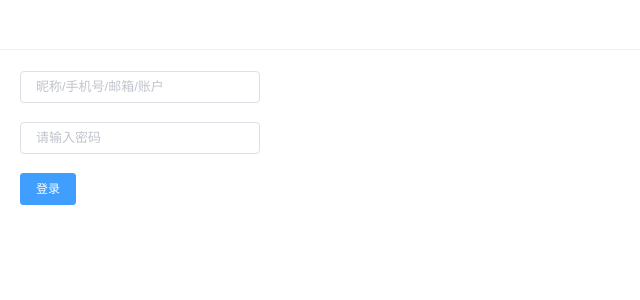
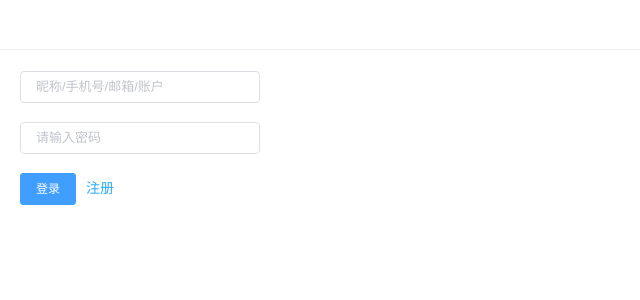
Before and after one commit to wrule/91weixin-login-fe, a Vue app: page /login in a window 1280 px wide. Shown: the top 300 px of the page, without its empty margins (0-640 px from the left). Built offline with nearby package versions, Linux system fonts and the light colour scheme.

Commit message:
登录跳转与注册

```diff
--- a/src/App.vue
+++ b/src/App.vue
@@ -8,7 +8,6 @@
         width: 100%;
         height: 100%;
     }
-
     .elHeader {
         border-bottom: solid 1px #eee;
     }
@@ -20,6 +19,10 @@
         height: 100%;
         padding: 0px;
         margin: 0px;
+    }
+    a {
+        color: #2baaff;
+        text-decoration: none;
     }
 </style>
 
--- a/src/views/login/index.vue
+++ b/src/views/login/index.vue
@@ -6,6 +6,9 @@
     }
     .loginForm {
         width: 240px;
+    }
+    .loginButton {
+        margin-right: 10px;
     }
 </style>
 
@@ -37,9 +40,11 @@
             <el-form-item>
                 <el-button
                     type="primary"
+                    class="loginButton"
                     @click="handleLoginClick">
                     登录
                 </el-button>
+                <router-link to="/register">注册</router-link>
             </el-form-item>
         </el-form>
     </div>
@@ -91,7 +96,12 @@ import { setTimeout } from 'timers';
                 handleRouteChange (nv) {
                     if (nv.query.jmp) {
                         this.jmpUrl = nv.query.jmp;
-                        console.log(this.jmpUrl);
+                    }
+                    else {
+                        this.$message({
+                            type: "error",
+                            message: "无效跳转地址",
+                        });
                     }
                 },
                 handleLoginClick () {
@@ -126,7 +136,10 @@ import { setTimeout } from 'timers';
                                 location.assign(`${ this.jmpUrl }?t=${ encodeURIComponent(result.data.token) }`);
                             }
                             else {
-
+                                this.$message({
+                                    type: "error",
+                                    message: "无效跳转地址",
+                                });
                             }
                         }
                         else {
@@ -155,7 +168,7 @@ import { setTimeout } from 'timers';
 
         },
         mounted () {
-            console.log(encodeURIComponent("http://www.baidu.com/"));
+
         },
         components: {
 
```
